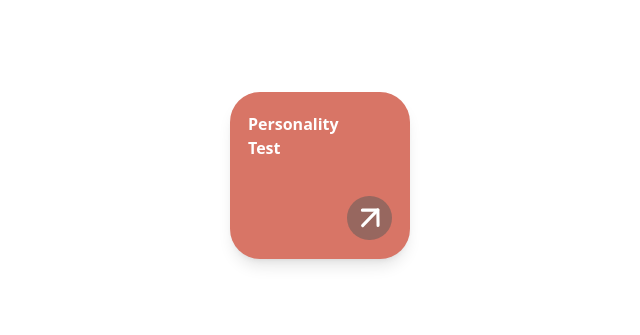
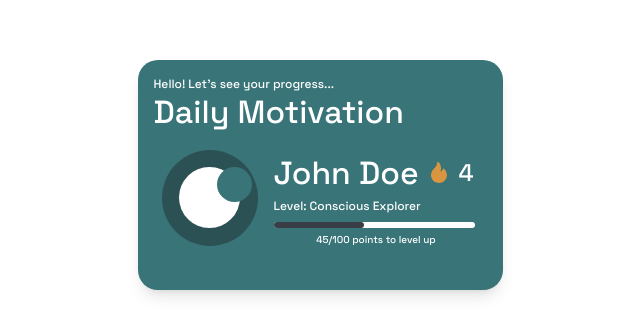
Before and after one commit to bitfalt/miniapp-monorepo, a Next.js app in the folder frontend/: page / in a window 1280 px wide. Shown: the part 225-560 px from the top of the page, without its empty margins (320-960 px from the left). Built offline with nearby package versions, Linux system fonts and the light colour scheme; what @worldcoin/minikit-js would draw is missing.

Commit message:
feat: add profile card component

```diff
--- a/frontend/src/app/page.tsx
+++ b/frontend/src/app/page.tsx
@@ -1,19 +1,11 @@
 "use client";
 
-import { ActionCard } from '@/components/ui/ActionCard'
-import { ArrowDownLeft } from 'lucide-react'
+import { ProfileCard } from '@/components/ui/ProfileCard'
 
 export default function Home() {
   return (
-    <main className="min-h-screen w-full flex flex-col items-center justify-center p-6 md:p-24 bg-background">
-      <div className="flex gap-4 flex-wrap justify-center max-w-4xl mx-auto">
-        <ActionCard
-          title="Personality Test"
-          backgroundColor="#D87566"
-          iconBgColor="#2C5154"
-          Icon={ArrowDownLeft}
-        />
-      </div>
-    </main>
+    <div className="flex min-h-screen items-center justify-center">
+      <ProfileCard />
+    </div>
   )
 }
--- /dev/null
+++ b/frontend/src/components/ui/ProfileCard.tsx
@@ -0,0 +1,76 @@
+"use client"
+
+import { cn } from "@/lib/utils"
+
+interface ProfileCardProps {
+  className?: string;
+}
+
+export function ProfileCard({ className }: ProfileCardProps) {
+  return (
+    <div className={cn(
+      "w-[365px] h-[230px] bg-brand-secondary rounded-[20px] relative overflow-hidden shadow-lg",
+      className
+    )}>
+      <div className="p-4">
+        <p className="text-white text-xs font-medium font-spaceGrotesk">
+          Hello! Let's see your progress...
+        </p>
+        <h2 className="text-white text-[32px] font-medium font-spaceGrotesk leading-[40px]">
+          Daily Motivation
+        </h2>
+      </div>
+
+      <div className="px-6 flex items-center gap-4">
+        <div className="relative">
+          <div className="w-24 h-24 rounded-full bg-brand-tertiary flex items-center justify-center">
+            <div className="w-[61px] h-[61px] rounded-full bg-white relative">
+              <div className="w-[35px] h-[35px] rounded-full bg-brand-secondary absolute -right-3 top-0" />
+            </div>
+          </div>
+        </div>
+
+        <div className="flex-1">
+          <div className="flex items-center gap-2 text-white">
+            <h3 className="text-[32px] font-medium font-spaceGrotesk leading-[50px]">
+              John Doe
+            </h3>
+            <svg
+              xmlns="http://www.w3.org/2000/svg"
+              width="24"
+              height="24"
+              viewBox="0 0 24 24"
+              fill="currentColor"
+              className="h-6 w-6 text-accent-orange"
+            >
+              <path stroke="none" d="M0 0h24v24H0z" fill="none"/>
+              <path d="M10 2c0 -.88 1.056 -1.331 1.692 -.722c1.958 1.876 3.096 5.995 1.75 9.12l-.08 .174l.012 .003c.625 .133 1.203 -.43 2.303 -2.173l.14 -.224a1 1 0 0 1 1.582 -.153c1.334 1.435 2.601 4.377 2.601 6.27c0 4.265 -3.591 7.705 -8 7.705s-8 -3.44 -8 -7.706c0 -2.252 1.022 -4.716 2.632 -6.301l.605 -.589c.241 -.236 .434 -.43 .618 -.624c1.43 -1.512 2.145 -2.924 2.145 -4.78" />
+            </svg>
+            <span className="text-2xl font-medium font-spaceGrotesk">4</span>
+          </div>
+
+          <p className="text-white text-xs font-medium font-spaceGrotesk mb-2">
+            Level: Conscious Explorer
+          </p>
+
+          <div className="relative">
+            <div
+              className="w-[201px] h-1.5 rounded-full bg-white"
+            />
+
+            <div className="absolute top-0 left-0 w-[201px] h-1.5 bg-base-white rounded-full">
+              <div
+                className="h-full bg-neutral-grey rounded-full transition-all duration-300"
+                style={{ width: '45%' }}
+              />
+            </div>
+
+            <p className="text-white text-[10px] font-medium font-spaceGrotesk text-center mt-1">
+              45/100 points to level up
+            </p>
+          </div>
+        </div>
+      </div>
+    </div>
+  )
+}
```
